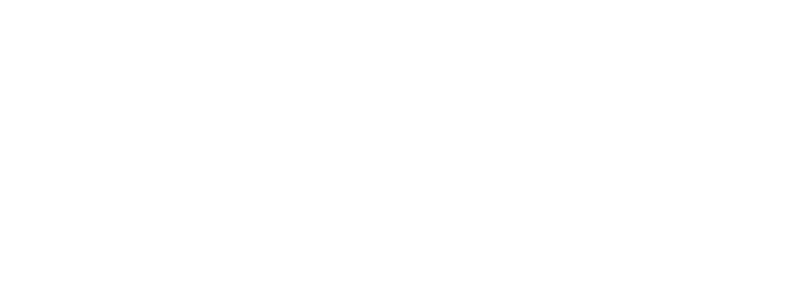
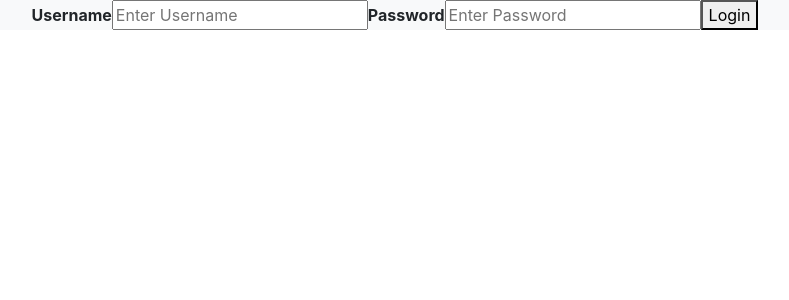
Before and after one commit to Lorraineken/professional-portfolio-react-app, a React (Create React App) app: page / in a window 1280 px wide. Shown: the top 300 px of the page, without its empty margins (245-1034 px from the left). Built offline with nearby package versions, Linux system fonts and the light colour scheme.

Commit message:
Added bootstrap links

```diff
--- a/package.json
+++ b/package.json
@@ -8,6 +8,7 @@
     "@testing-library/user-event": "^13.5.0",
     "react": "^18.2.0",
     "react-dom": "^18.2.0",
+    "react-router-dom": "^6.8.2",
     "react-scripts": "5.0.1",
     "web-vitals": "^2.1.4"
   },
--- a/public/index.html
+++ b/public/index.html
@@ -10,34 +10,17 @@
       content="Web site created using create-react-app"
     />
     <link rel="apple-touch-icon" href="%PUBLIC_URL%/logo192.png" />
-    <!--
-      manifest.json provides metadata used when your web app is installed on a
-      user's mobile device or desktop. See https://developers.google.com/web/fundamentals/web-app-manifest/
-    -->
+
     <link rel="manifest" href="%PUBLIC_URL%/manifest.json" />
-    <!--
-      Notice the use of %PUBLIC_URL% in the tags above.
-      It will be replaced with the URL of the `public` folder during the build.
-      Only files inside the `public` folder can be referenced from the HTML.
 
-      Unlike "/favicon.ico" or "favicon.ico", "%PUBLIC_URL%/favicon.ico" will
-      work correctly both with client-side routing and a non-root public URL.
-      Learn how to configure a non-root public URL by running `npm run build`.
-    -->
-    <title>React App</title>
+    <title>Professional Portfolio</title>
+    <link href="https://cdn.jsdelivr.net/npm/bootstrap@5.3.0-alpha1/dist/css/bootstrap.min.css" rel="stylesheet" integrity="sha384-GLhlTQ8iRABdZLl6O3oVMWSktQOp6b7In1Zl3/Jr59b6EGGoI1aFkw7cmDA6j6gD" crossorigin="anonymous">
+    <script src="https://cdn.jsdelivr.net/npm/bootstrap@5.3.0-alpha1/dist/js/bootstrap.bundle.min.js" integrity="sha384-w76AqPfDkMBDXo30jS1Sgez6pr3x5MlQ1ZAGC+nuZB+EYdgRZgiwxhTBTkF7CXvN" crossorigin="anonymous"></script>
+
   </head>
   <body>
     <noscript>You need to enable JavaScript to run this app.</noscript>
     <div id="root"></div>
-    <!--
-      This HTML file is a template.
-      If you open it directly in the browser, you will see an empty page.
 
-      You can add webfonts, meta tags, or analytics to this file.
-      The build step will place the bundled scripts into the <body> tag.
-
-      To begin the development, run `npm start` or `yarn start`.
-      To create a production bundle, use `npm run build` or `yarn build`.
-    -->
   </body>
 </html>
--- a/src/components/App.js
+++ b/src/components/App.js
@@ -1,9 +1,10 @@
 import '../App.css';
+import Login from './Login';
 
 function App() {
   return (
     <div className="App">
-
+      <Login />
     </div>
   );
 }
--- a/src/components/Login.js
+++ b/src/components/Login.js
@@ -0,0 +1,24 @@
+import React,{useState} from "react";
+import {Link, useNavigate} from "react-router-dom";
+
+function Login(){
+
+    return(
+        <form>
+            <div className="container login-container bg-body-tertiary">
+                <label htmlFor="uname"><b>Username</b></label>
+                <input
+                type="text" placeholder="Enter Username" name="uname" required/>
+                <label htmlFor="psw"><b>Password</b></label>
+                <input
+                type="password" placeholder="Enter Password" name="psw" required/>
+
+                <button type="submit">Login</button>
+            </div>
+
+        </form>
+    )
+
+}
+
+export default Login;
```
Also changed, not shown: 1 other file (tests, documents, lock files or other folders).
